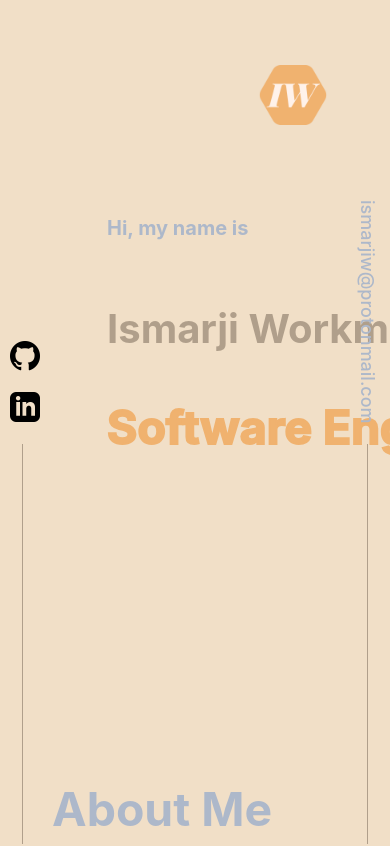
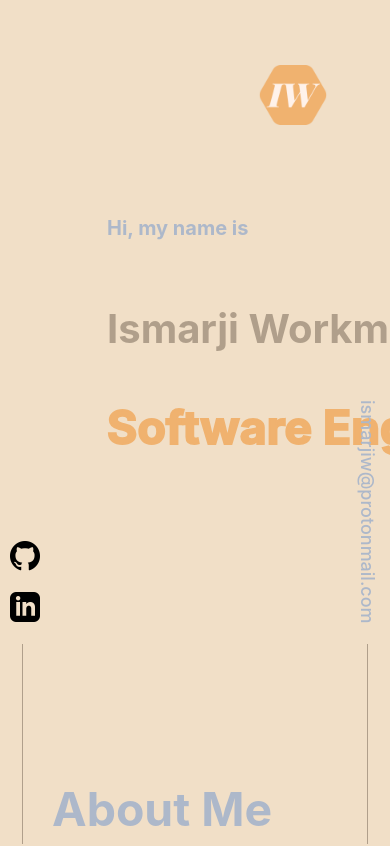
Before and after one commit to ismarjiw/portfolio, a React (Vite) app: page / in a window 390 px wide. Shown: the top 846 px of the page. Built offline with nearby package versions, Linux system fonts and the light colour scheme.

Commit message:
lower left/right side + widen hero

```diff
--- a/src/mobile.css
+++ b/src/mobile.css
@@ -52,7 +52,7 @@
         flex-direction: column;
         align-items: flex-start;
         height: 20vh;
-        width: 60vh;
+        width: 70vh;
         margin-left: 75px;
         margin-bottom: 40vh;
     }
@@ -119,7 +119,7 @@
         content: "";
         display: block;
         width: 1px;
-        height: 400px;
+        height: 200px;
         margin: 0px auto;
         background-color: #B09F8B;
     }
@@ -150,7 +150,7 @@
         content: "";
         display: block;
         width: 1px;
-        height: 400px;
+        height: 200px;
         margin: 0px auto;
         background-color: #B09F8B;
     }
```
